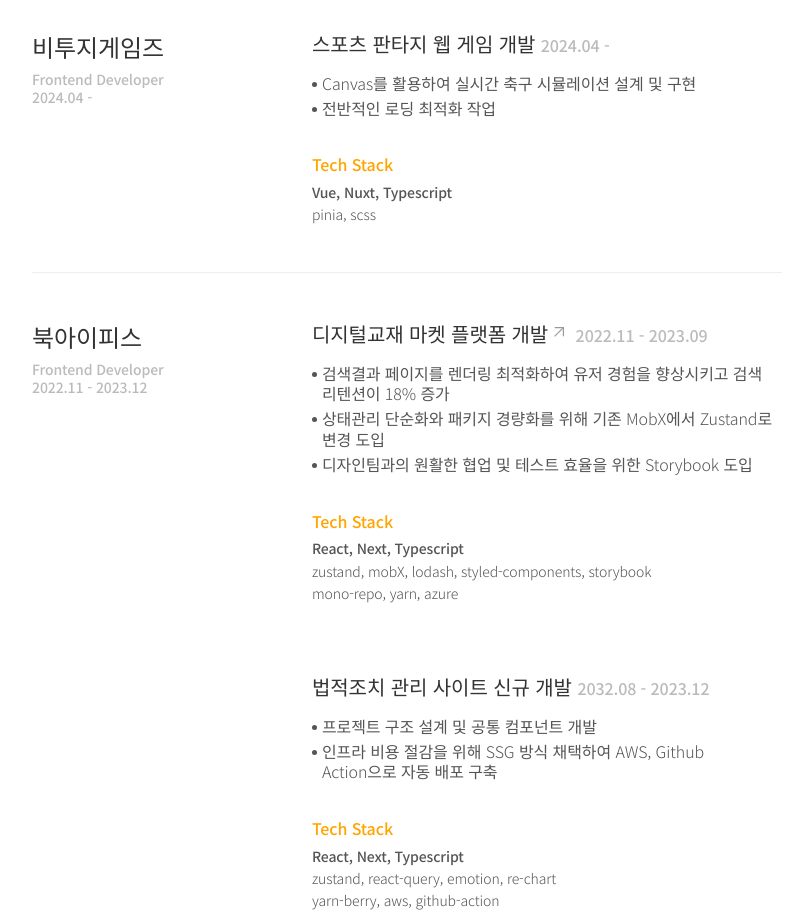
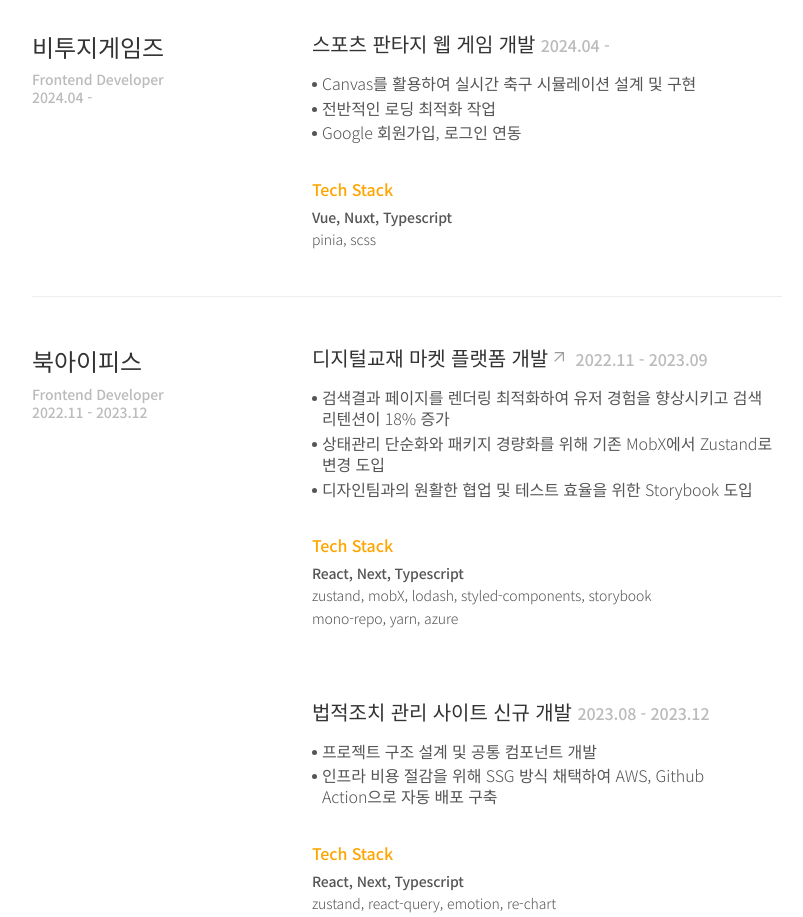
Before and after one commit to pftrobot/resume, a Next.js app: page / in a window 1280 px wide. Shown: the part 1040-1957 px from the top of the page, without its empty margins (233-1036 px from the left). Built offline with nearby package versions, Linux system fonts and the light colour scheme.

Commit message:
fix: text

```diff
--- a/app/data/index.ts
+++ b/app/data/index.ts
@@ -62,6 +62,7 @@ export const EXPERIENCE_LIST: Experience[] = [
         output: [
           'Canvas를 활용하여 실시간 축구 시뮬레이션 설계 및 구현',
           '전반적인 로딩 최적화 작업',
+          'Google 회원가입, 로그인 연동',
         ],
         skills: {
           core: ['Vue', 'Nuxt', 'Typescript'],
@@ -98,7 +99,7 @@ export const EXPERIENCE_LIST: Experience[] = [
       },
       {
         name: '법적조치 관리 사이트 신규 개발',
-        period: '2032.08 - 2023.12',
+        period: '2023.08 - 2023.12',
         output: [
           '프로젝트 구조 설계 및 공통 컴포넌트 개발',
           '인프라 비용 절감을 위해 SSG 방식 채택하여 AWS, Github Action으로 자동 배포 구축',
```
